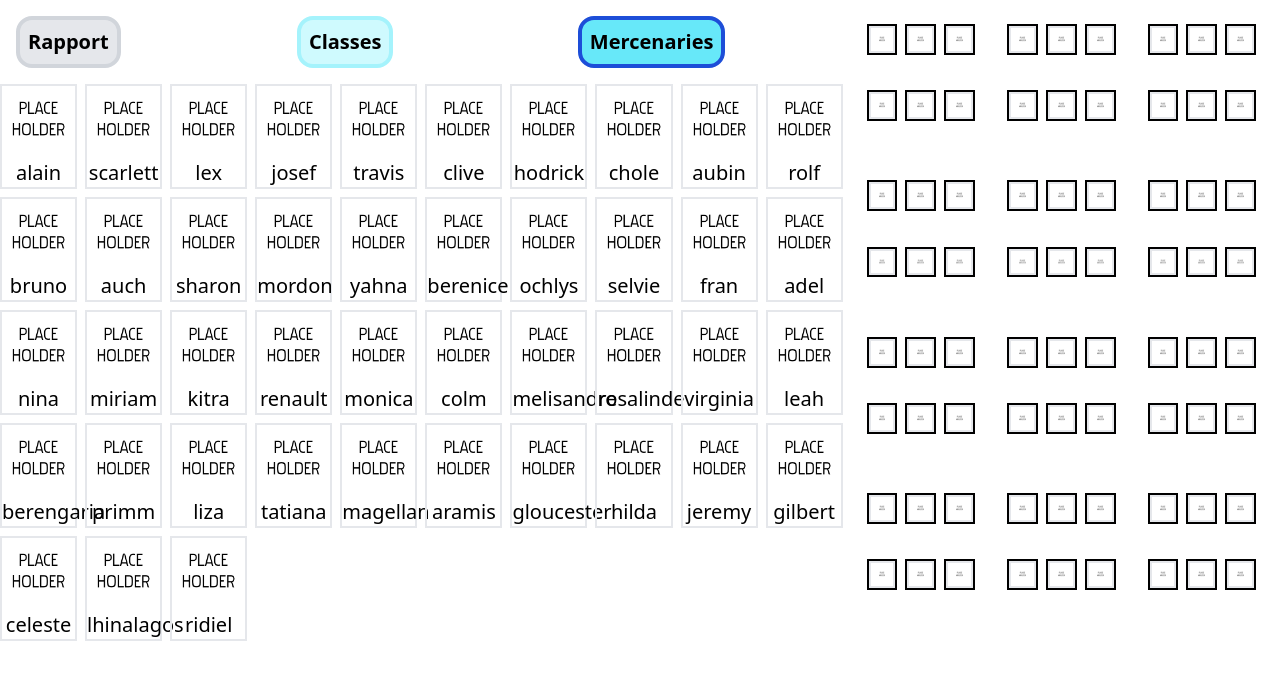
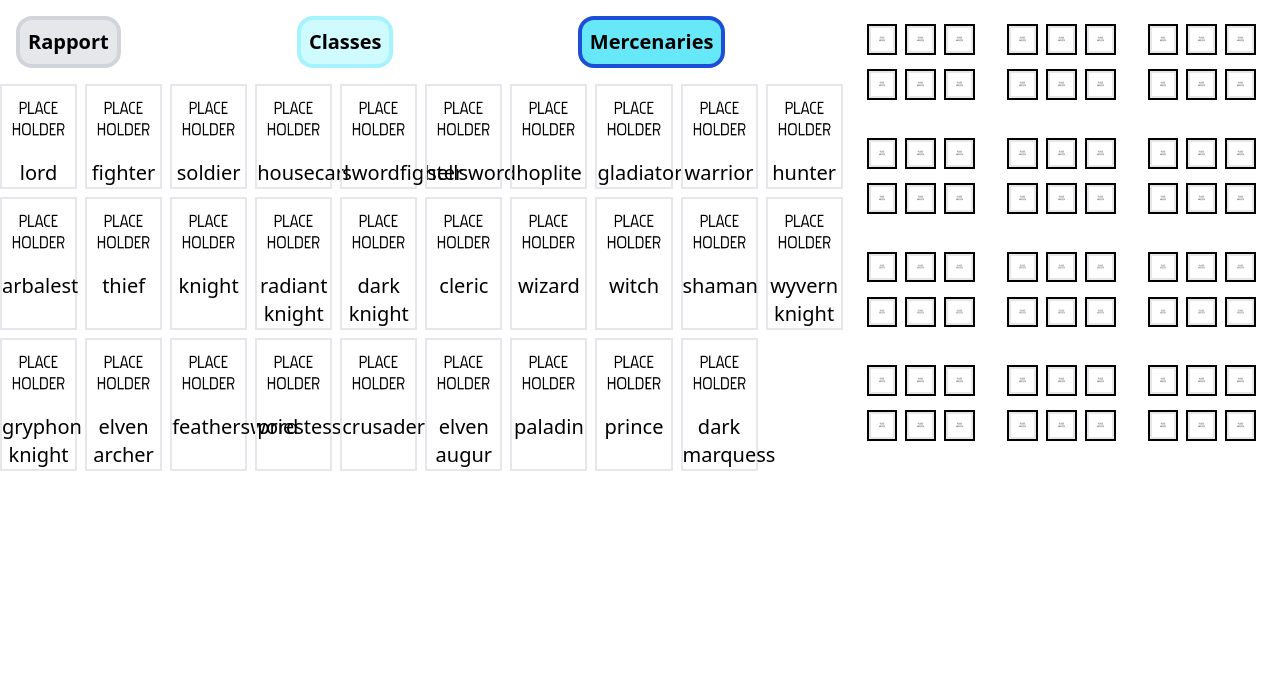
Before and after one commit to darsanech/UnicornSquad, a Vue app: page / in a window 1280 px wide. Both pictures are taken after a click on the button "Mercenaries". Shown: the top 680 px of the page. Built offline with nearby package versions, Linux system fonts and the light colour scheme.

Commit message:
filter mercs

```diff
--- a/src/components/filter/FilterList.vue
+++ b/src/components/filter/FilterList.vue
@@ -76,11 +76,16 @@ function buttonIsSelected(option) {
   return showClassesFilter.value === option ? 'activated' : 'inactive'
 }
 function applyFilter() {
-  const rapported = rapportsList.getUnitsWithRapport(rapportFilter.value)
-  unitsList.filterList(classesFilter.value, rapported, mercFilter.value)
+  if (mercFilter.value) {
+    classesList.filterMercs(classesFilter.value)
+  } else {
+    const rapported = rapportsList.getUnitsWithRapport(rapportFilter.value)
+    unitsList.filterList(classesFilter.value, rapported, mercFilter.value)
+  }
 }
 function selectMerc() {
   mercFilter.value = !mercFilter.value
+  unitsList.mercFilter(mercFilter.value)
   if (mercFilter.value && showClassesFilter.value === 'rapport') {
     showClassesFilter.value = 'none'
   }
--- a/src/components/units/GridOfUnits.vue
+++ b/src/components/units/GridOfUnits.vue
@@ -1,19 +1,31 @@
 <template>
-  <div class="grid grid-cols-10 justify-around gap-2">
+  <div class="grid grid-cols-10 justify-around gap-2" v-if="!unitsList.mercs">
     <single-unit
       v-for="unit in unitsList.unitsFiltered"
       :unit="unit"
       @click="selectUnitToMove(unit.id, unit.name)"
       :showName="true"
+      :merc="false"
+    ></single-unit>
+  </div>
+  <div class="grid grid-cols-10 justify-around gap-2" v-else>
+    <single-unit
+      v-for="sClass in classesList.mercsList"
+      :unit="sClass"
+      @click="selectUnitToMove(sClass.id, sClass.name)"
+      :showName="true"
+      :merc="true"
     ></single-unit>
   </div>
 </template>
 <script setup>
 import { useUnitsStore } from '../../stores/data/unitsStore.ts'
+import { useClassesStore } from '../../stores/data/classesStore.ts'
 import { useMoveUnits } from '../../stores/moveUnits.ts'
 
 import SingleUnit from './SingleUnit.vue'
 const unitsList = useUnitsStore()
+const classesList = useClassesStore()
 const moveUnits = useMoveUnits()
 function selectUnitToMove(unitId, name) {
   moveUnits.changeSelectedUnit({ id: unitId, name: name })
--- a/src/components/units/SingleUnit.vue
+++ b/src/components/units/SingleUnit.vue
@@ -4,13 +4,14 @@
       <img class="object-scale-down size-50" :src="urlImagen" />
     </div>
     <div v-if="showName" class="text-xl text-center">
-      {{ unit.name }}
+      <p v-if="!merc">{{ unit.name }}</p>
+      <p v-else>{{ unit.name.base }}</p>
     </div>
   </div>
 </template>
 <script setup>
 import { computed } from 'vue'
-const props = defineProps(['unit', 'showName'])
+const props = defineProps(['unit', 'showName', 'merc'])
 const urlImagen = computed(() => {
   // return 'src/assets/' + props.unit.id + '.jpg'
   return 'src/assets/000.jpg'
--- a/src/stores/data/classesStore.ts
+++ b/src/stores/data/classesStore.ts
@@ -1,8 +1,16 @@
 import { classesData } from '@/assets/data/classesData'
 import { defineStore } from 'pinia'
-import { reactive } from 'vue'
+import { reactive, ref } from 'vue'
 export const useClassesStore = defineStore('classesStore', () => {
   const classes = reactive(classesData)
+  const mercsList = ref(classesData)
+  function filterMercs(classes: [number]) {
+    var mercsFiltered = classesData
+    if (classes.length > 0) {
+      mercsFiltered = mercsFiltered.filter((merc) => classes.includes(merc.id))
+    }
+    mercsList.value = mercsFiltered
+  }
 
-  return { classes }
+  return { classes, mercsList, filterMercs }
 })
--- a/src/stores/data/rapportsStore.ts
+++ b/src/stores/data/rapportsStore.ts
@@ -26,7 +26,8 @@ export const useRapportsStore = defineStore('rapportsStore', () => {
         }
       }
     }
-    return unitsWAllRapports
+
+    return unitsWAllRapports.concat(rapport)
   }
   return { rapports, getUnitsWithRapport }
 })
--- a/src/stores/data/unitsStore.ts
+++ b/src/stores/data/unitsStore.ts
@@ -4,6 +4,7 @@ import { reactive, ref } from 'vue'
 export const useUnitsStore = defineStore('unitsStore', () => {
   const units = reactive(unitsData)
   const unitsFiltered = ref(unitsData)
+  const mercs = ref(false)
 
   function filterList(classes: [number], rapport: [number], merc: boolean) {
     /*
@@ -13,7 +14,7 @@ export const useUnitsStore = defineStore('unitsStore', () => {
         merc:bool solo merc o no
     */
     var filteredList = unitsData
-    if (rapport.length > 0) {
+    if (!merc && rapport.length > 0) {
       filteredList = filteredList.filter((unit) => rapport.includes(unit.id))
     }
     if (classes.length > 0) {
@@ -21,6 +22,8 @@ export const useUnitsStore = defineStore('unitsStore', () => {
     }
     unitsFiltered.value = filteredList
   }
-
-  return { units, unitsFiltered, filterList }
+  function mercFilter(option: boolean) {
+    mercs.value = option
+  }
+  return { units, unitsFiltered, mercs, filterList, mercFilter }
 })
```
